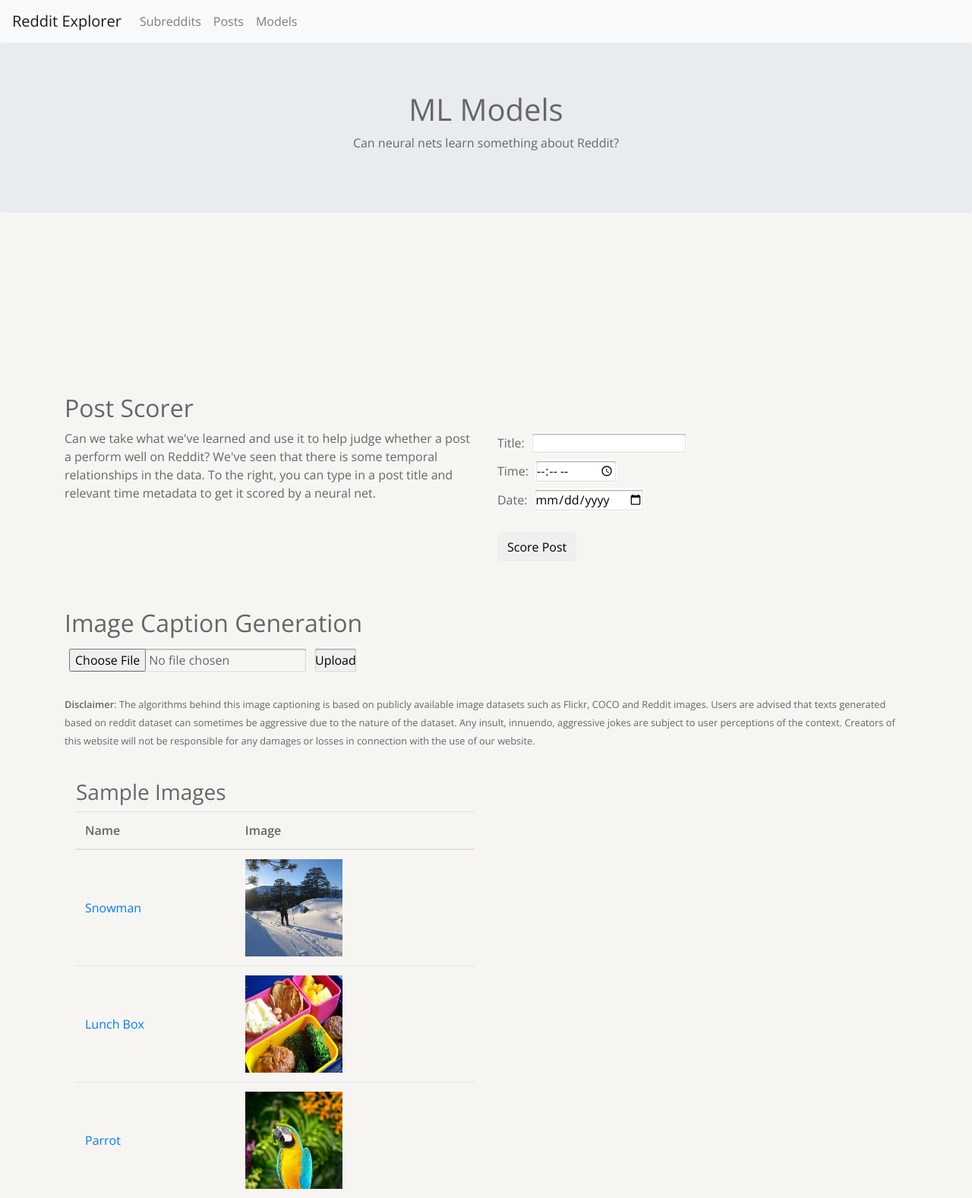
After one commit to hougrammer/capstone, a Flask app: page /models2 in a window 1280 px wide. The commit adds this page. Shown: the whole page at 76% size. Run offline with Flask 2, Linux system fonts and the light colour scheme; parts of the project's set-up code (start-up, migrations or seed data) failed here and were passed over; some libraries are stand-ins or nearby versions.

Commit message:
updated post scorer inputs

```diff
--- a/website/app/routes.py
+++ b/website/app/routes.py
@@ -35,6 +35,14 @@ def models():
     parrot_image = os.path.join(app.config['EXAMPLE_FOLDER'], 'parrot.jpg')
     images_dict = {'snow': snow_image, 'lunchbox': lunch_image, 'parrot': parrot_image}
     return render_template('models.html', main_title='ML Models', images=images_dict)
+
+@app.route('/models2')
+def models2():
+    snow_image = os.path.join(app.config['EXAMPLE_FOLDER'], 'snow.jpg')
+    lunch_image = os.path.join(app.config['EXAMPLE_FOLDER'], 'lunchbox.jpg')
+    parrot_image = os.path.join(app.config['EXAMPLE_FOLDER'], 'parrot.jpg')
+    images_dict = {'snow': snow_image, 'lunchbox': lunch_image, 'parrot': parrot_image}
+    return render_template('models2.html', main_title='ML Models', images=images_dict)
 
 @app.route('/posts')
 def posts():
--- a/website/app/static/css/base.css
+++ b/website/app/static/css/base.css
@@ -31,3 +31,19 @@ text {
 strong {
   font-weight: 600;
 }
+
+input {
+  margin: 5px;
+  border-radius: 3px;
+  border: 1px solid transparent;
+  border-bottom: 1px solid #DDD;
+  box-shadow: inset 0 1px 2px rgba(0,0,0,.39), 0 -1px 1px #FFF, 0 1px 0 #FFF;
+}
+
+.mainLink {
+  color: #666;
+}
+
+.mainLink:hover {
+  color: #666;
+}
--- /dev/null
+++ b/website/app/static/js/models.js
@@ -0,0 +1,53 @@
+$(() => {
+d3.select("#scoreSubmit")
+  .on("click", () => {
+    let title = d3.select("#titleInput").property("value");
+    if (title.length === 0) {
+      d3.select("#scoreResult").text("Malformed or empty title.");
+      return;
+    }
+
+    let time = d3.select("#timeInput").property("value").split(":");
+    let hour = +time[0]
+    let minute = +time[1]
+    if (time.length !== 2 || isNaN(hour) || isNaN(minute)) {
+      d3.select("#scoreResult").text("Malformed or empty time.");
+      return;
+    }
+
+    let date = new Date(d3.select("#dateInput").property("value"));
+    if (date == "Invalid Date") {
+      d3.select("#scoreResult").text("Invalid Date");
+      return
+    }
+    let first = new Date(date.getFullYear(), 0, 1);
+    let day = Math.round(((date - first) / 1000 / 60 / 60 / 24) + .5, 0);
+
+    let json = JSON.stringify({
+      title: title,
+      hour: hour,
+      minute: minute,
+      weekday: date.getDay(),
+      date: day
+    });
+    d3.select("#scoreResult").text("Waiting for score response...");
+    console.log("Waiting for score response for...");
+    console.log(json);
+
+    let t = performance.now();
+    d3.json('/score_post', {
+      method: "POST",
+      body: json,
+      headers: {
+        "Content-type": "application/json; charset=UTF-8"
+      }
+    })
+    .then(json => {
+      d3.select("#scoreResult")
+        .text(
+          `Your post has a score of ${(100*json.score).toFixed(5)}%
+          chance of doing well on AskReddit.`);
+    });
+  });
+
+}); // end $()
--- a/website/app/templates/base.html
+++ b/website/app/templates/base.html
@@ -31,7 +31,7 @@
           <a class="nav-link" href="/posts2">Posts</a>
         </li>
         <li class="nav-item">
-          <a class="nav-link" href="/models">Models</a>
+          <a class="nav-link" href="/models2">Models</a>
         </li>
       </ul>
     </div>
--- a/website/app/templates/index.html
+++ b/website/app/templates/index.html
@@ -10,16 +10,22 @@
   <div class="container">
     <div class="row">
       <div class="col-lg-4">
+        <a href="/subreddits2" class="mainLink">
           <h3>Subreddits / Users</h3>
           <p>Statistics and explorations about the users of Reddit and communities they belong to.</p>
+        </a>
       </div>
       <div class="col-lg-4">
+        <a href="/posts2" class="mainLink">
           <h3>Posts / Comments</h3>
           <p>What people are saying.  And what people are saying about what people are saying.</p>
+        </a>
       </div>
       <div class="col-lg-4">
+        <a href="/models2" class="mainLink">
           <h3>ML Models</h3>
           <p>Can neural nets learn something about Reddit?</p>
+        </a>
       </div>
     </div>
   </div>
--- /dev/null
+++ b/website/app/templates/models2.html
@@ -0,0 +1,92 @@
+{% extends "base.html" %}
+
+{% block jumbotron %}
+<h1>ML Models</h1>
+<p>Can neural nets learn something about Reddit?</p>
+{% endblock %}
+
+{% block content %}
+<div class="container">
+  <h2>Post Scorer</h2>
+
+  <div class="row">
+    <div class="col-lg-6">
+      <p>
+        Can we take what we've learned and use it to help judge whether a post a perform well on
+        Reddit? We've seen that there is some temporal relationships in the data. To the right, you
+        can type in a post title and relevant time metadata to get it scored by a neural net.
+      </p>
+    </div>
+    <div class="col-lg-6">
+      <style type="text/css">
+        .scoreInput {
+          width: 100%
+        }
+      </style>
+      Title: <input type="text" id="titleInput"><br>
+      Time: <input type="time" id="timeInput"><br>
+      Date: <input type="date" id="dateInput"><br><br>
+      <button id="scoreSubmit" class="btn">Score Post</button><br>
+      <p id="scoreResult"></p>
+      <script src="{{ url_for('static', filename='js/models.js') }}"></script>
+    </div>
+  </div>
+
+
+  <h2>Image Caption Generation</h2>
+  <div>
+    <form action="http://127.0.0.1:5000/result" method=post enctype=multipart/form-data>
+      <div class="input-group">
+        <input type=file name=file>
+        <input type=submit value=Upload>
+      </div>
+    </form>
+    <br>
+    <p><small><b>Disclaimer</b>: The algorithms behind this image captioning is based on
+     publicly available image datasets such as Flickr, COCO and Reddit images.
+     Users are advised that texts generated based on reddit dataset can
+     sometimes be aggressive due to the nature of the dataset.
+     Any insult, innuendo, aggressive jokes are subject to user perceptions of
+     the context. Creators of this website will not be responsible for any damages
+     or losses in connection with the use of our website.</small></p>
+     <br>
+  </div>
+
+  <div class="col-lg-6">
+    <h3>Sample Images</h3>
+    <table class="table table-responsive-sm">
+      <thead>
+        <tr>
+          <th>Name</th>
+          <th>Image</th>
+        </tr>
+      </thead>
+
+      <tr>
+        <td style="vertical-align: middle">
+          <a href="http://127.0.0.1:5000/example_snow">Snowman</a>
+        </td>
+        <td>
+          <img src="{{ images['snow'] }}" alt="example image" style="width:128px;height:128px;">
+        </td>
+      </tr>
+      <tr>
+        <td style="vertical-align: middle">
+          <a href="http://127.0.0.1:5000/example_lunchbox">Lunch Box</a>
+        </td>
+        <td>
+          <img src="{{ images['lunchbox'] }}" alt="example image" style="width:128px;height:128px;">
+        </td>
+      </tr>
+      <tr>
+        <td style="vertical-align: middle">
+          <a href="http://127.0.0.1:5000/example_parrot">Parrot</a>
+        </td>
+        <td>
+          <img src="{{ images['parrot'] }}" alt="example image" style="width:128px;height:128px;">
+        </td>
+      </tr>
+    </table>
+  </div>
+ </div>
+ {% endblock %}
```
Lines whose indentation alone changed are shown as unchanged.
